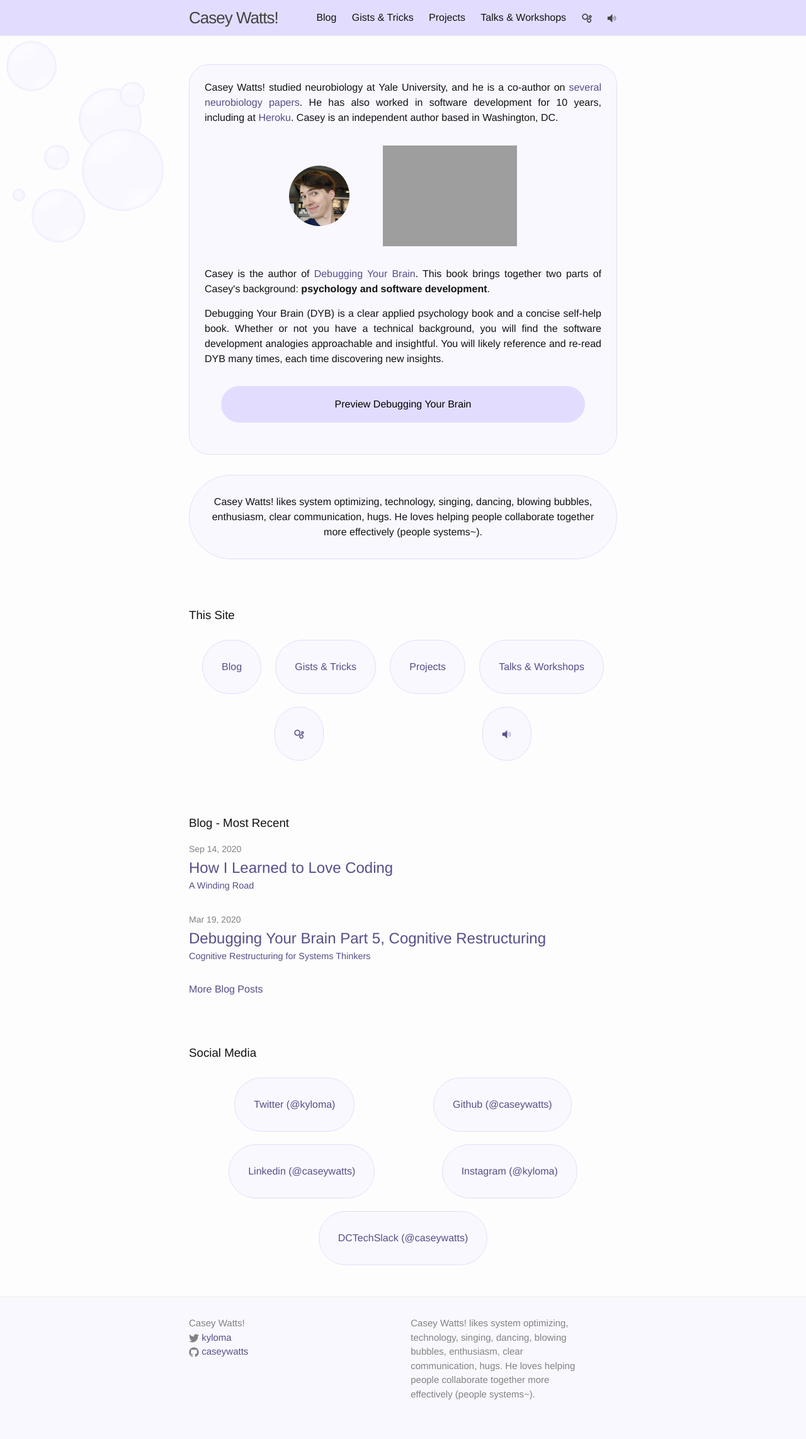
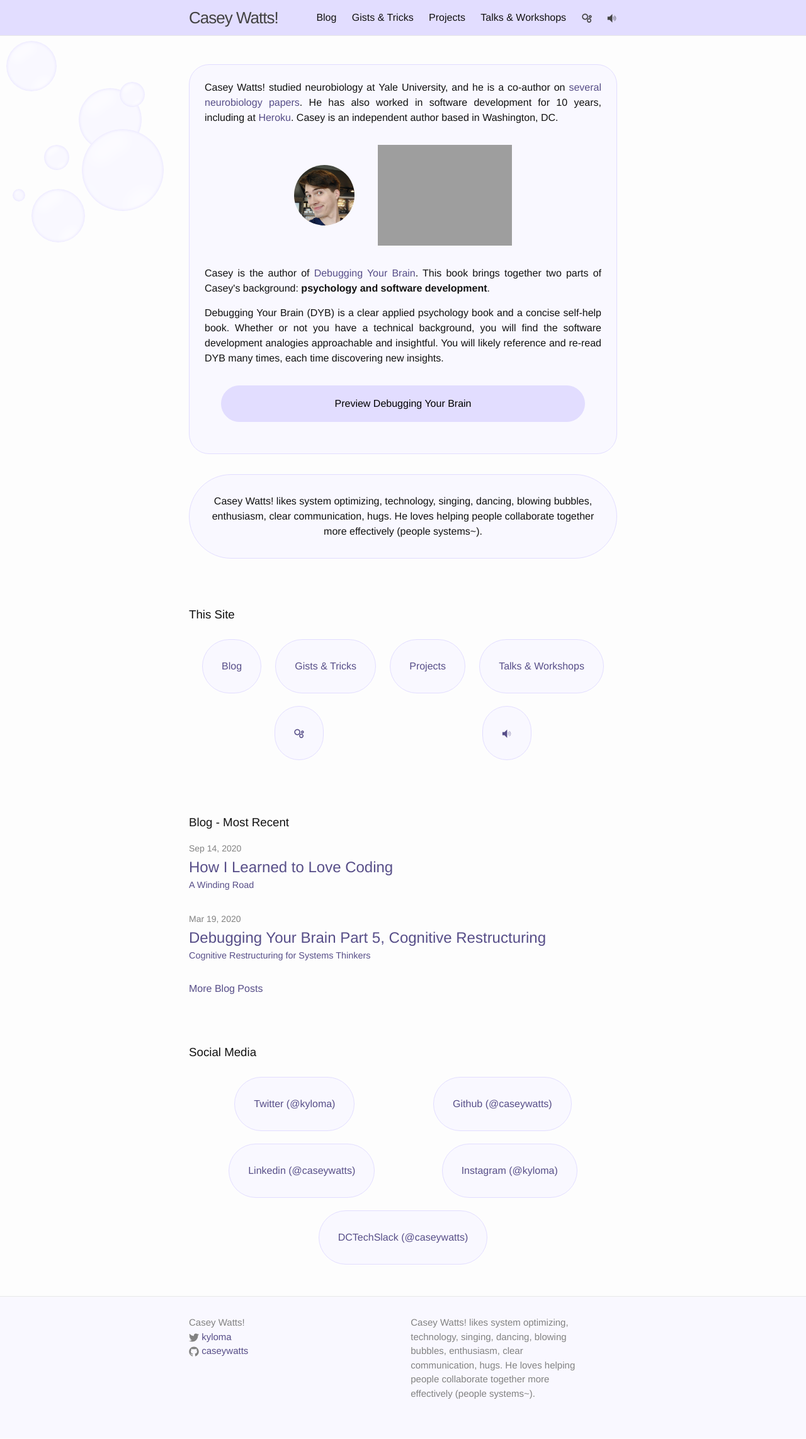
Before and after one commit to caseywatts/caseywatts.github.io, a Jekyll site: the page built from index.html, in a window 1280 px wide. Shown: the whole page at 63% size. Built offline with Jekyll 4.4.1, drawn with Linux system fonts in a browser that asks for light colours.

Commit message:
more mobile friendly

```diff
--- a/_includes/dyb_coming.html
+++ b/_includes/dyb_coming.html
@@ -3,9 +3,9 @@
         Casey Watts! studied neurobiology at Yale University, and he is a co-author on <a href="https://pubmed.ncbi.nlm.nih.gov/?term=Watts+and+Schafe">several neurobiology papers</a>. He has also worked in software development for 10 years, including at <a href="https://blog.heroku.com/authors/casey-watts">Heroku</a>. Casey is an independent author based in Washington, DC.
     </p>
 
-    <div class="text-center" style="margin:2rem;">
-        <img src="/headshot.jpg" style="height:6rem; border-radius: 100rem; margin-right:3rem;"/>
-        <a href="https://www.debuggingyourbrain.com"><img src="/assets/DYBCoverRGB@2x.jpg" style="height:10rem;"/></a>
+    <div class="text-center" style="margin-bottom:1rem;">
+        <img src="/headshot.jpg" style="height:6rem; border-radius: 100rem; margin:1rem;"/>
+        <a href="https://www.debuggingyourbrain.com"><img src="/assets/DYBCoverRGB@2x.jpg" style="height:10rem; margin:1rem;"/></a>
     </div>
 
     <p>
```
